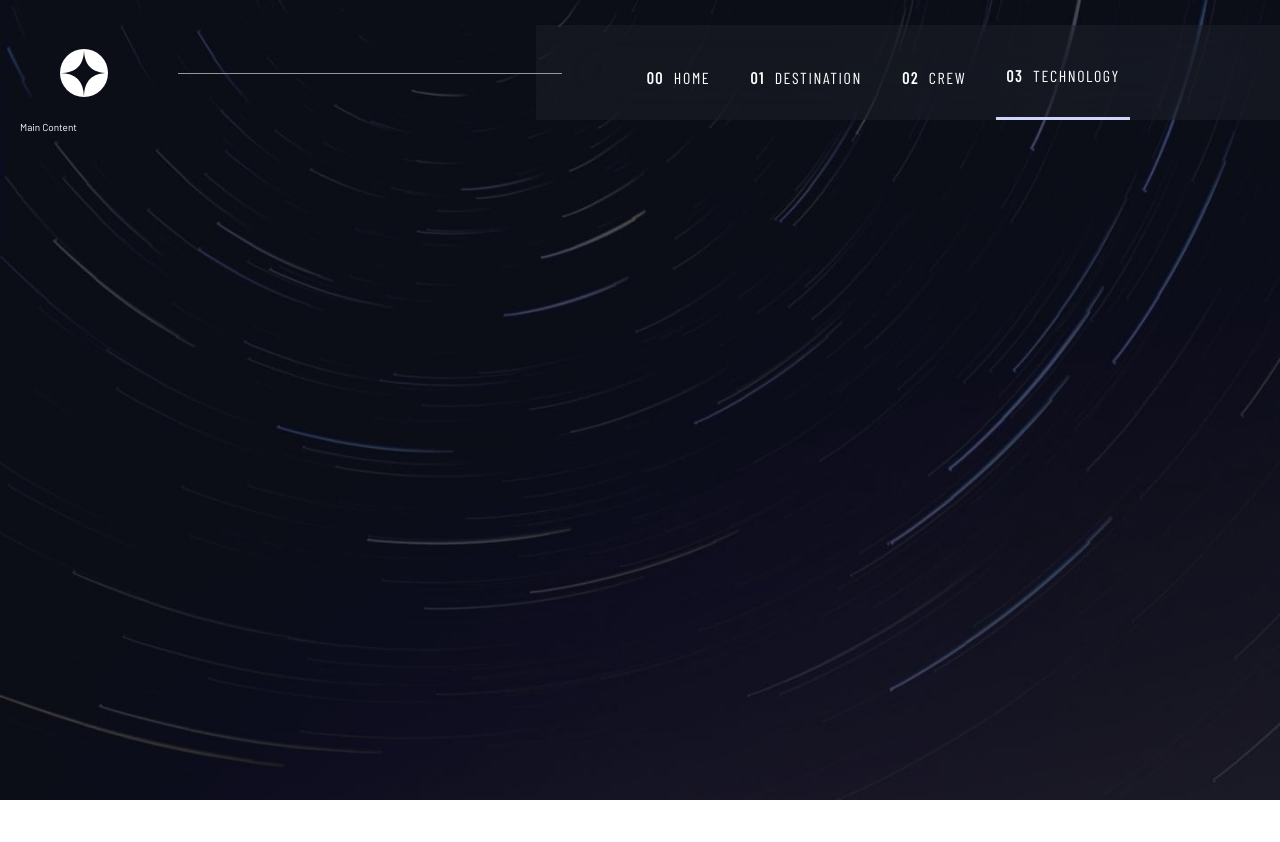
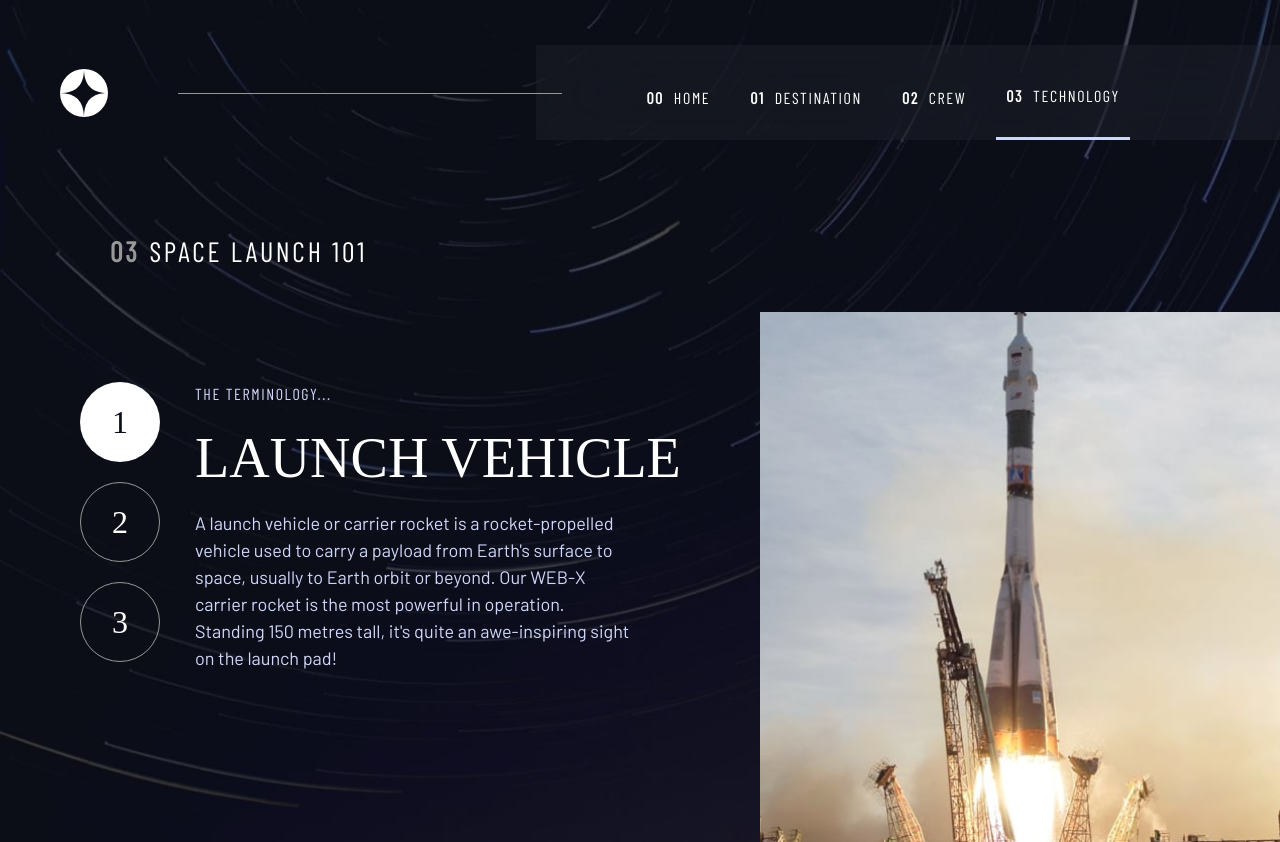
Before and after one commit to Daniel-Ezekiel/space-tourism, a React (Vite) app: page /Technology in a window 1280 px wide. Before the commit the page ends 800 px from the top, so only its background shows below. Built offline with nearby package versions, Linux system fonts and the light colour scheme; a web font is replaced by a local one.

Commit message:
feat: UI functional for small desktop screens

```diff
--- a/src/pages/Crew.jsx
+++ b/src/pages/Crew.jsx
@@ -14,8 +14,6 @@ const Crew = () => {
     const targetIndex = event.target.dataset.index;
     setIndex(+targetIndex);
   };
-
-  console.log(crew);
 
   return (
     <div className='min-h-[100vh] p-4 bg-crew-mobile bg-cover text-white md:bg-crew-tablet md:pt-[0] md:pr-[0] md:pb-[0] xl:bg-crew-desktop'>
--- a/src/pages/Technology.jsx
+++ b/src/pages/Technology.jsx
@@ -1,13 +1,106 @@
+import { useEffect, useState } from "react";
 import Header from "../components/Header";
+import { technology } from "../data.json";
 import bgDesktop from "/assets/technology/background-technology-desktop.jpg";
 import bgTablet from "/assets/technology/background-technology-tablet.jpg";
 import bgMobile from "/assets/technology/background-technology-mobile.jpg";
 
 const Technology = () => {
+  const [index, setIndex] = useState(0);
+  const currTechInfo = technology[index];
+  const [windowWidth, setWindowWidth] = useState(window.innerWidth);
+
+  const updateIndex = (event) => {
+    event.stopPropagation();
+    const targetIndex = event.target.dataset.index;
+    setIndex(+targetIndex);
+  };
+
+  useEffect(() => {
+    const currWindowWidth = window.innerWidth;
+
+    setWindowWidth(currWindowWidth);
+  }, [windowWidth]);
+
+  console.log(windowWidth);
+
   return (
-    <div className='min-h-[100vh] p-4 bg-technology-mobile bg-cover text-white md:bg-technology-tablet md:pt-[0] md:pr-[0] xl:bg-technology-desktop'>
-      <Header />
-      <main>Main Content</main>
+    <div className='min-h-[100vh] bg-technology-mobile bg-cover text-white md:bg-technology-tablet md:pt-[0] md:pr-[0] md:pb-[0] xl:bg-technology-desktop'>
+      <div className='p-4 md:pr-[0]'>
+        <Header />
+      </div>
+      <main className='py-4 grid gap-8 md:mt-10 xl:grid-cols-2 md:pb-[0] xl:w-[120rem] xl:mx-auto xl:mr-[0]'>
+        <h1 className='font-tagline text-lg text-center text-white uppercase tracking-widest md:px-6 md:text-[2rem] md:text-left xl:col-span-full xl:text-[2.8rem]'>
+          <span className='mr-2 font-bold text-gray'>03</span>
+          Space Launch 101
+        </h1>
+
+        <div className='xl:col-start-2 xl:w-[52rem] h-[53rem] ml-auto'>
+          <img
+            src={
+              windowWidth >= 1280
+                ? currTechInfo.images.portrait
+                : currTechInfo.images.landscape
+            }
+            alt={currTechInfo.names}
+            className='w-full h-full object-cover mx-auto'
+          />
+        </div>
+
+        <section className='w-[30rem] mx-auto pb-10 grid gap-5 md:w-[51rem] xl:w-[fit-content] xl:col-start-1 xl:grid-cols-[9rem_1fr] xl:row-start-2 xl:self-center'>
+          <div className='flex justify-center gap-4 md:col-span-full xl:flex-col xl:col-span-1 xl:justify-start'>
+            <button
+              className={`w-8 h-8 rounded-full font-display text-lg md:w-[6rem] md:h-[6rem] md:text-xl xl:w-[8rem] xl:h-[8rem] xl:text-[3.2rem]  ${
+                index == 0
+                  ? "bg-white text-dark"
+                  : "border-[0.1rem] border-gray text-white hover:bg-white hover:border-[0] hover:text-dark"
+              }`}
+              data-index='0'
+              onClick={updateIndex}
+            >
+              1
+            </button>
+
+            <button
+              className={`w-8 h-8 rounded-full font-display text-lg md:w-[6rem] md:h-[6rem] md:text-xl xl:w-[8rem] xl:h-[8rem] xl:text-[3.2rem]  ${
+                index == 1
+                  ? "bg-white text-dark"
+                  : "border-[0.1rem] border-gray text-white hover:bg-white hover:border-[0] hover:text-dark"
+              }`}
+              data-index='1'
+              onClick={updateIndex}
+            >
+              2
+            </button>
+
+            <button
+              className={`w-8 h-8 rounded-full font-display text-lg md:w-[6rem] md:h-[6rem] md:text-xl xl:w-[8rem] xl:h-[8rem] xl:text-[3.2rem]  ${
+                index == 2
+                  ? "bg-white text-dark"
+                  : "border-[0.1rem] border-gray text-white hover:bg-white hover:border-[0] hover:text-dark"
+              }`}
+              data-index='2'
+              onClick={updateIndex}
+            >
+              3
+            </button>
+          </div>
+
+          <div className='mx-auto pb-6 grid gap-2 font-display uppercase text-center md:pb-10 md:w-[45rem] md:col-span-full xl:w-[62rem] xl:col-start-2 xl:text-start'>
+            <span className='font-tagline text-sm text-blue tracking-widest md:text-lg'>
+              The Terminology...
+            </span>
+
+            <h2 className='text-xl md:text-2xl xl:text-3xl'>
+              {currTechInfo.name}
+            </h2>
+
+            <p className='mx-auto font-body text-base text-blue normal-case md:text-lg xl:mx-[0] xl:w-[44rem] xl:text-[1.8rem] xl:text-left'>
+              {currTechInfo.description}
+            </p>
+          </div>
+        </section>
+      </main>
     </div>
   );
 };
```
